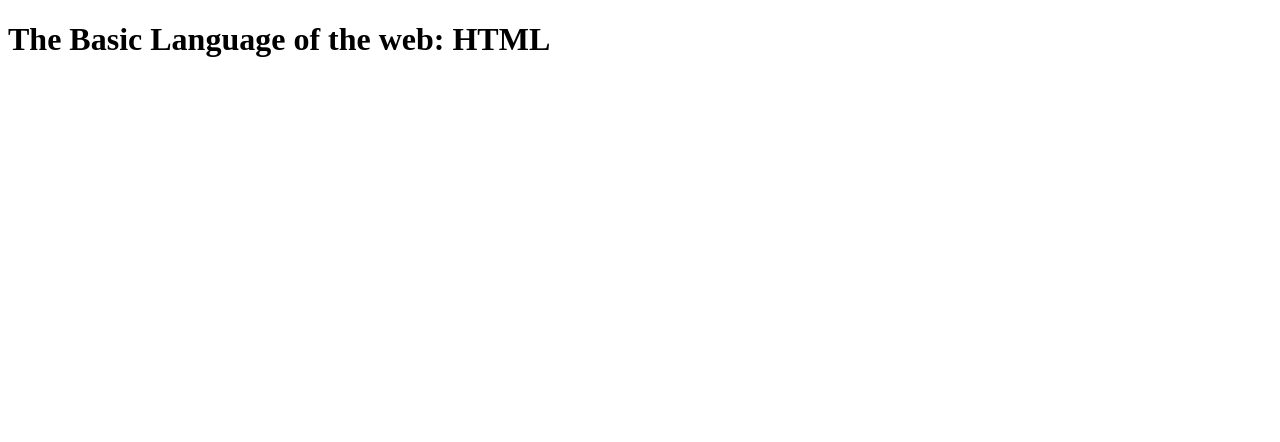
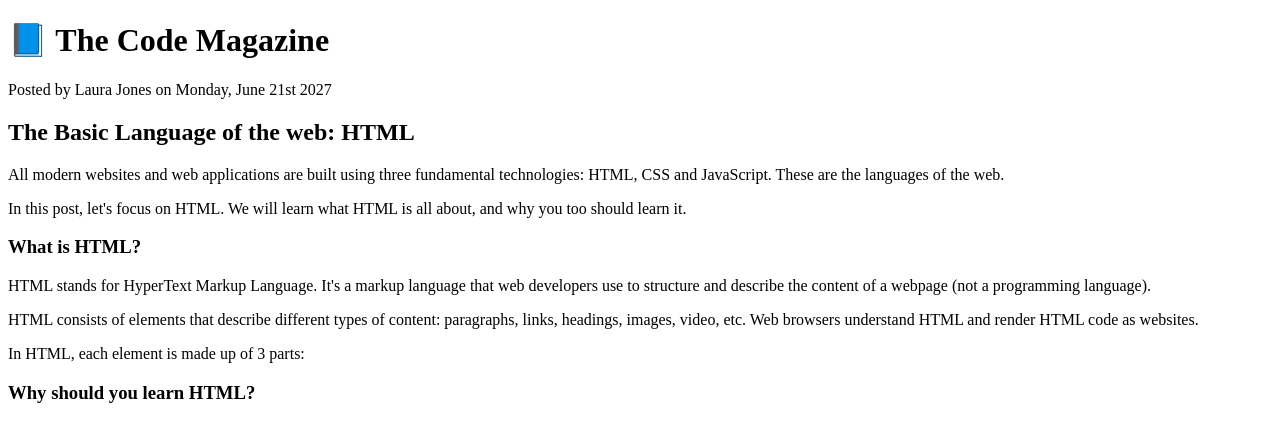
Before and after one commit to dal-garbujapun/web-dev-js, a plain HTML site: page 02-HTML-Fundamentals/index.html in a window 1280 px wide. Drawn offline with Linux system fonts and the light colour scheme.

Commit message:
add headings and paragraphs

```diff
--- a/02-HTML-Fundamentals/index.html
+++ b/02-HTML-Fundamentals/index.html
@@ -5,6 +5,28 @@
         <title>The Basic Language of the web: HTML</title>
     </head>
     <body>
+        <!--
         <h1>The Basic Language of the web: HTML</h1>
+        <h2>The Basic Language of the web: HTML</h2>
+        <h3>The Basic Language of the web: HTML</h3>
+        <h4>The Basic Language of the web: HTML</h4>
+        <h5>The Basic Language of the web: HTML</h5>
+        <h6>The Basic Language of the web: HTML</h6>
+        -->
+
+        <h1>📘 The Code Magazine</h1>
+        <p>Posted by Laura Jones on Monday, June 21st 2027</p>
+
+        <h2>The Basic Language of the web: HTML</h2>
+        <p> All modern websites and web applications are built using three fundamental technologies: HTML, CSS and JavaScript. These are the languages of the web.</p>
+        <p> In this post, let's focus on HTML. We will learn what HTML is all about, and why you too should learn it.</p>
+
+        <h3>What is HTML?</h3>
+        <p>HTML stands for HyperText Markup Language. It's a markup language that web developers use to structure and describe the content of a webpage (not a programming language).</p>
+        <p>HTML consists of elements that describe different types of content: paragraphs, links, headings, images, video, etc. Web browsers understand HTML and render HTML code as websites.</p>
+        <p> In HTML, each element is made up of 3 parts:</p>
+
+        <h3>Why should you learn HTML?</h3>
+
     </body>
 </html>
```
